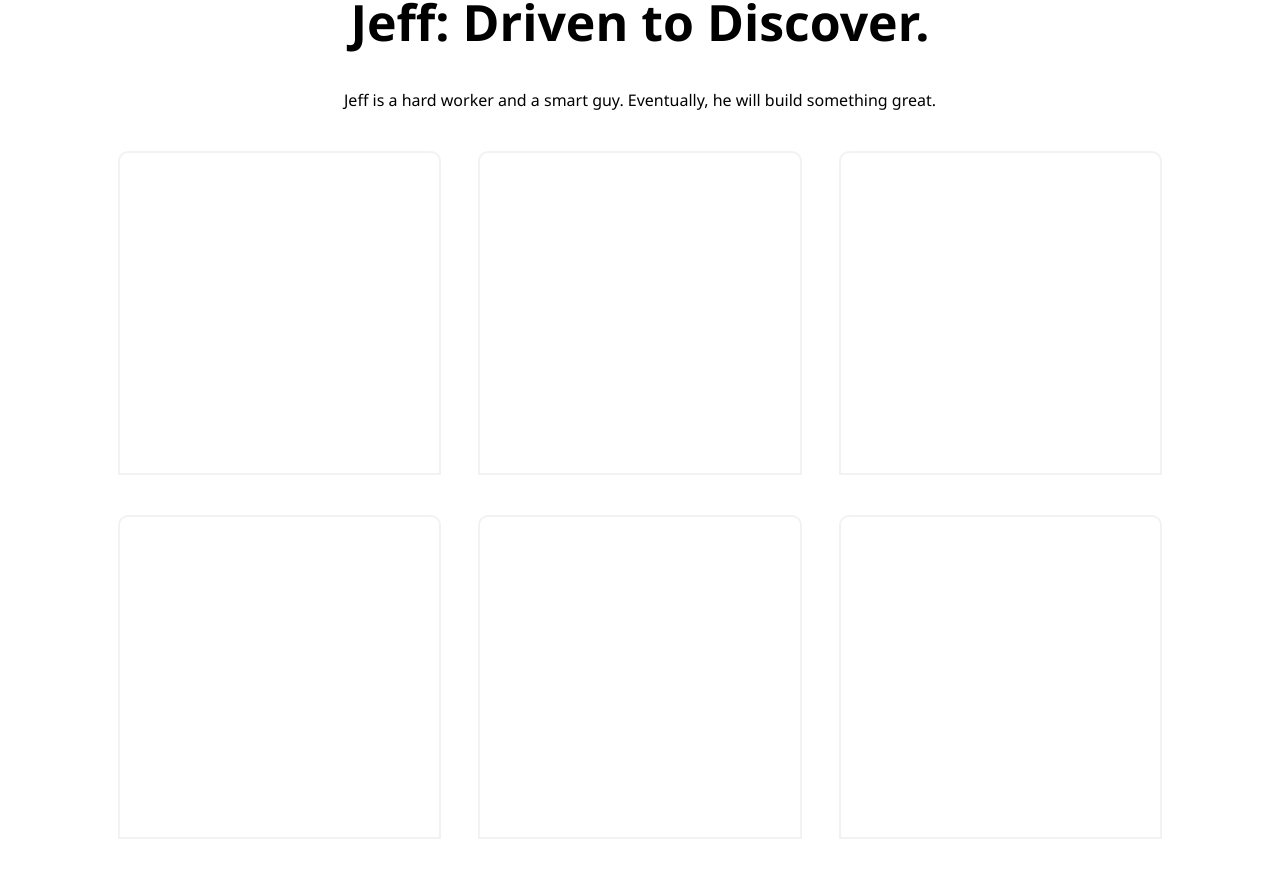
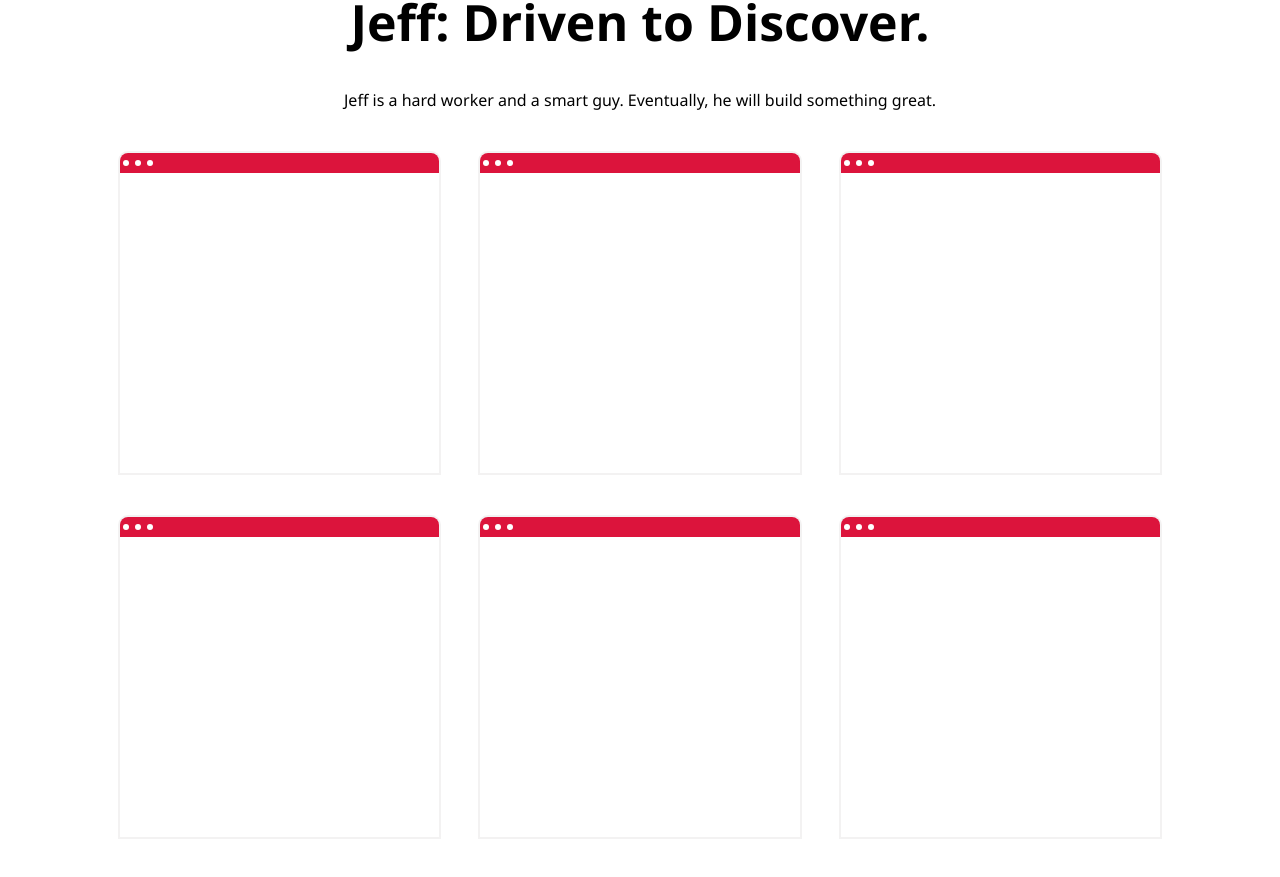
Before and after one commit to JWoltjen/super-duper-parakeet, a React (Create React App) app: page / in a window 1280 px wide. Shown: the part 1704-2581 px from the top of the page. Built offline with nearby package versions, Linux system fonts and the light colour scheme.

Commit message:
debug browser mispelled broswer

```diff
--- a/src/components/portfolio/Portfolio.jsx
+++ b/src/components/portfolio/Portfolio.jsx
@@ -3,7 +3,7 @@ import "./Portfolio.scss"
 function Portfolio() {
     return (
         <div className="p">
-            <div className="p-broswer">
+            <div className="p-browser">
                 <div className="p-circle"></div>
                 <div className="p-circle"></div>
                 <div className="p-circle"></div>
--- a/src/components/portfolio/Portfolio.scss
+++ b/src/components/portfolio/Portfolio.scss
@@ -9,16 +9,18 @@
 
     .p-browser{
         height: 20px;
-        background-color: rgb(243, 242, 242);
+        background-color: crimson;
         display: flex;
         align-items: center;
+        position: sticky;
+        z-index: 2;
     }
 
     .p-circle{
         width: 6px;
         height: 6px;
         border-radius: 50%;
-        background-color: #fff;
+        background-color: white;
         margin: 3px;
     }
 }
```
Also changed, not shown: 1 other file (tests, documents, lock files or other folders).
